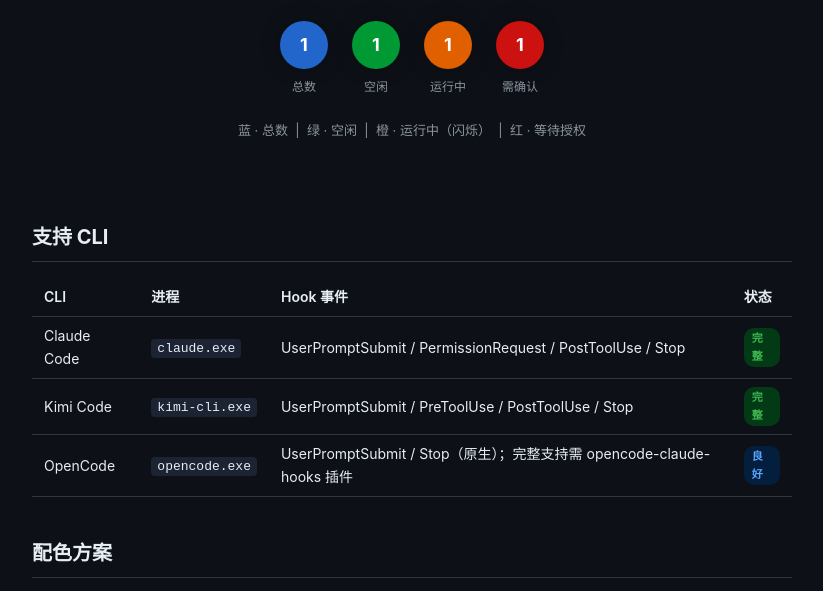
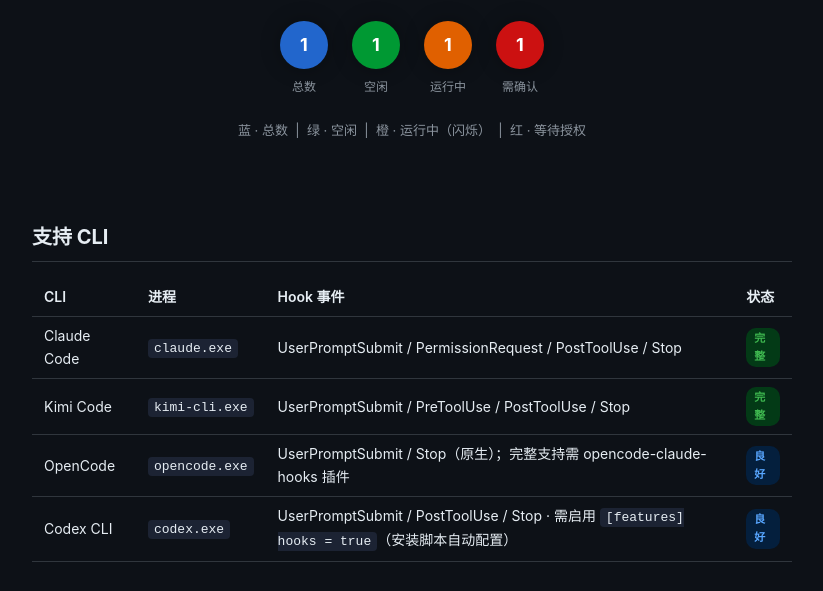
Before and after one commit to ahouxx/cli-light, a plain HTML site: page cli-light/docs/index.html in a window 1280 px wide. Shown: the part 171-762 px from the top of the page, without its empty margins (228-1051 px from the left). Drawn offline with Linux system fonts and the light colour scheme.

Commit message:
Document Codex hooks requirement: [features] hooks=true, fix event names to PascalCase

```diff
--- a/cli-light/docs/index.html
+++ b/cli-light/docs/index.html
@@ -88,6 +88,7 @@
   <tr><td>Claude Code</td><td><code>claude.exe</code></td><td>UserPromptSubmit / PermissionRequest / PostToolUse / Stop</td><td><span class="badge badge-green">完整</span></td></tr>
   <tr><td>Kimi Code</td><td><code>kimi-cli.exe</code></td><td>UserPromptSubmit / PreToolUse / PostToolUse / Stop</td><td><span class="badge badge-green">完整</span></td></tr>
   <tr><td>OpenCode</td><td><code>opencode.exe</code></td><td>UserPromptSubmit / Stop（原生）；完整支持需 opencode-claude-hooks 插件</td><td><span class="badge badge-blue">良好</span></td></tr>
+  <tr><td>Codex CLI</td><td><code>codex.exe</code></td><td>UserPromptSubmit / PostToolUse / Stop · 需启用 <code>[features] hooks = true</code>（安装脚本自动配置）</td><td><span class="badge badge-blue">良好</span></td></tr>
 </table>
 
 <h2>配色方案</h2>
```
Also changed, not shown: 3 other files.
